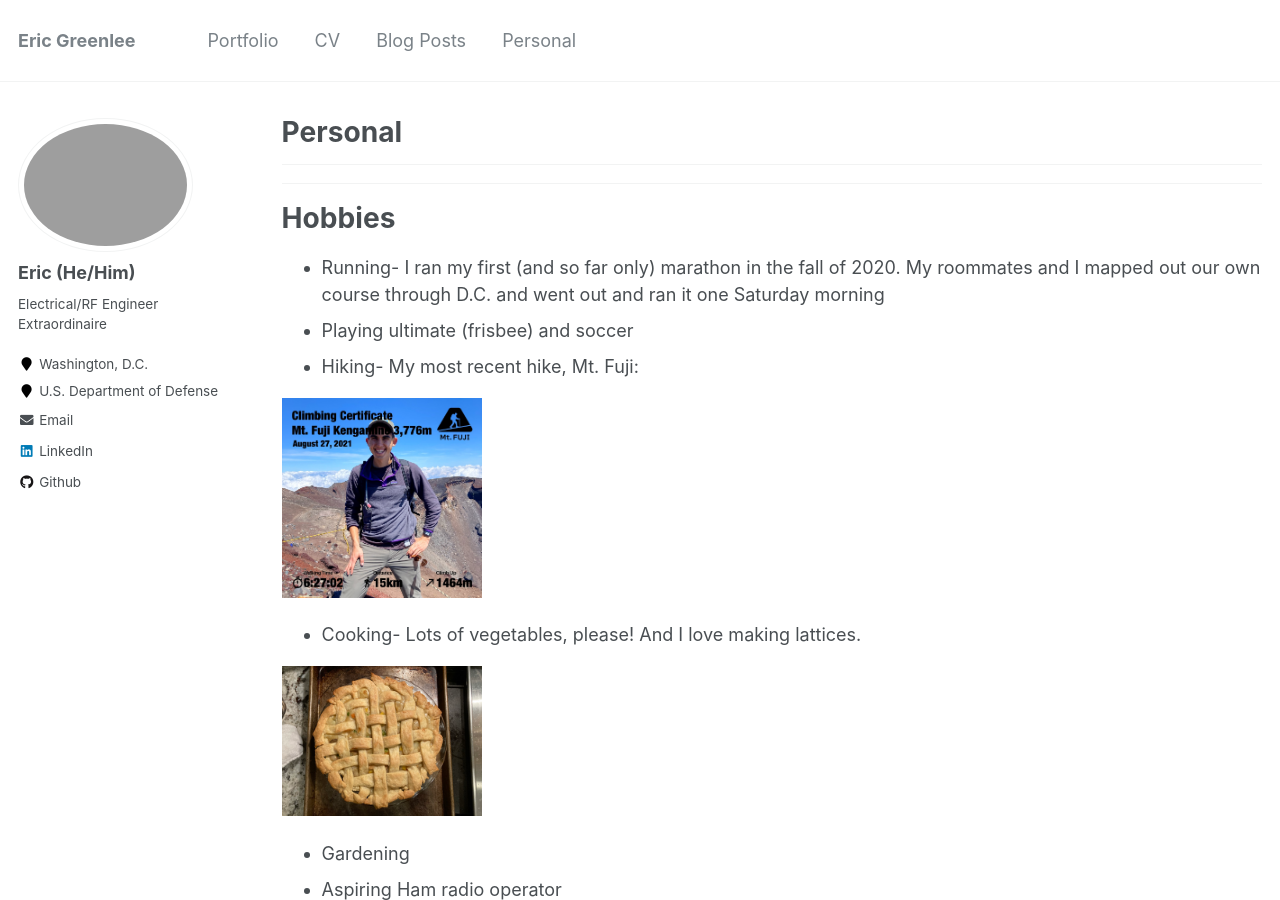
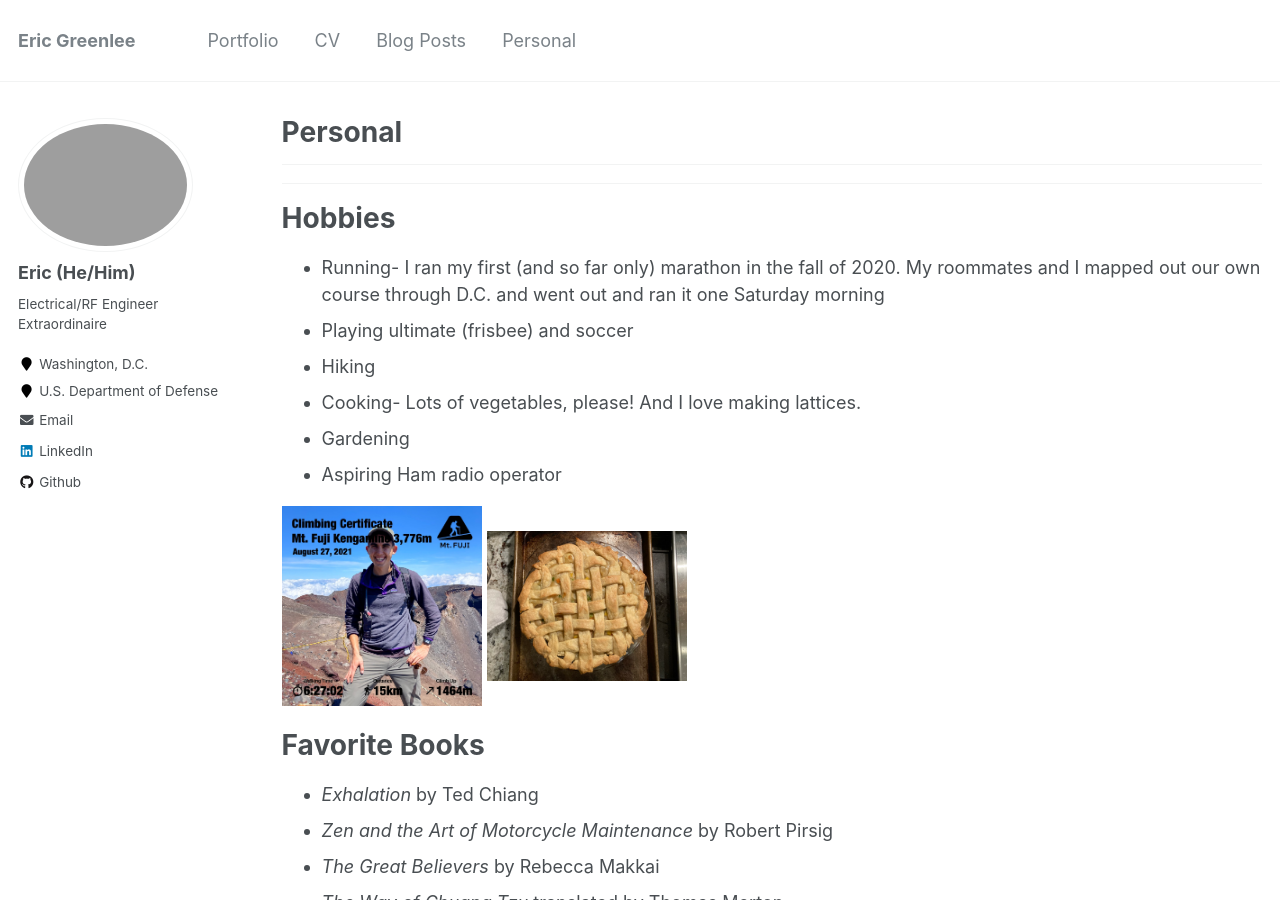
Before and after one commit to EricGreenlee/EricGreenlee.github.io, a Jekyll site: the page built from _pages/personal.md, in a window 1280 px wide and 900 px high. Built offline with Jekyll 4.4.1, drawn with Linux system fonts in a browser that asks for light colours.

Commit message:
personal

```diff
--- a/_pages/personal.md
+++ b/_pages/personal.md
@@ -13,15 +13,12 @@
 ======
 * Running- I ran my first (and so far only) marathon in the fall of 2020. My roommates and I mapped out our own course through D.C. and went out and ran it one Saturday morning
 * Playing ultimate (frisbee) and soccer
-* Hiking- My most recent hike, Mt. Fuji:
-
-<img src='/images/FujiHike.png' width='200' height='200'>
+* Hiking
 * Cooking- Lots of vegetables, please! And I love making lattices.
-
-<img src='/images/Lattice.png' width='200' height='20ß0'>
 * Gardening
 * Aspiring Ham radio operator
 
+<img src='/images/FujiHike.png' width='200' height='200'> <img src='/images/Lattice.png' width='200' height='20ß0'>
 
 Favorite Books
 ======
```
